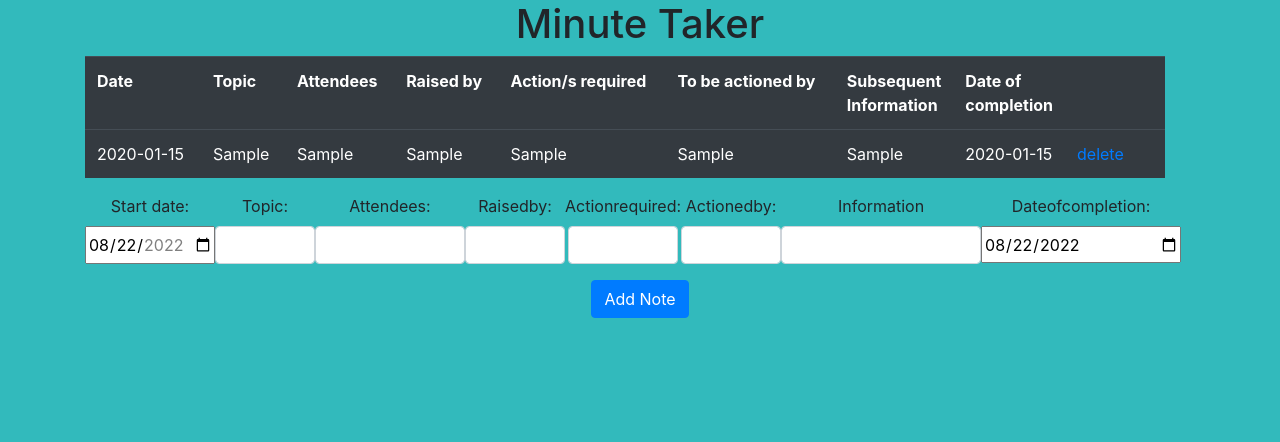
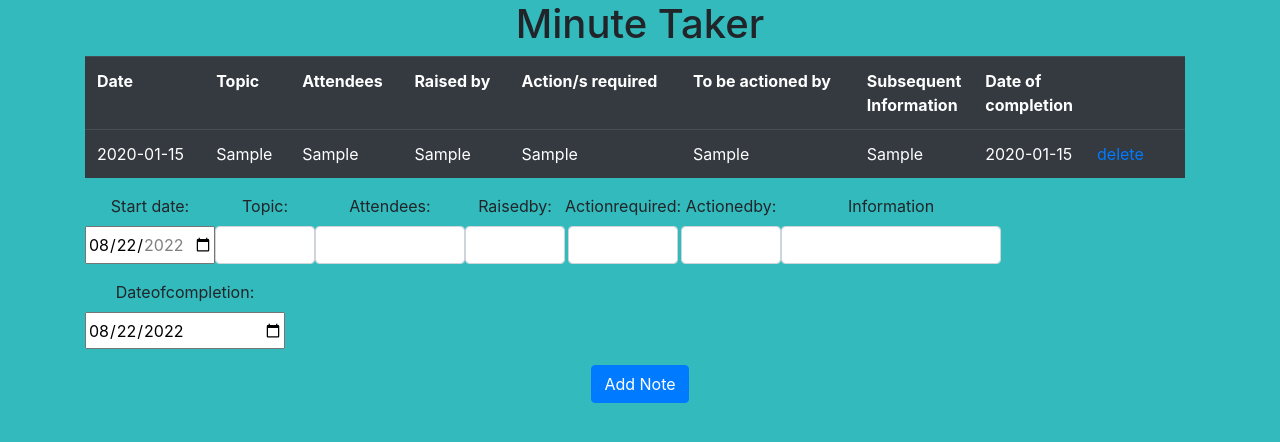
Before and after one commit to ZakariyaMussa/Project-Meeting-Minutes, a Flask app: page / in a window 1280 px wide. Shown: the part 56-498 px from the top of the page. Run offline with Flask 2, Linux system fonts and the light colour scheme; a user stored in the database is signed in; tables that the repository leaves empty hold one stand-in row (values such as "Sample post"); some libraries are stand-ins or nearby versions.

Commit message:
final commit

```diff
--- a/website/templates/home.html
+++ b/website/templates/home.html
@@ -3,7 +3,7 @@
 <h1 align="center">Minute Taker</h1>
 
 
-<table class="table table-dark" style="width: 1080px; float: left;" >
+<table class="table table-dark" style="width: 1100px; float: left;" >
   <tr>
     <th>Date</th>
     <th>Topic</th>
@@ -67,7 +67,7 @@
     </div>
     <div class="form-group">
       <label for="Information ">Information</label></br>
-      <input name="note.Information" id="note.Information" class="form-control" style="width: 200px;"></input>
+      <input name="note.Information" id="note.Information" class="form-control" style="width: 220px;"></input>
     </div>
     <div class="form-group">
       <label for="Dateofcompletion">Dateofcompletion:</label></br>
```
Also changed, not shown: website/database.db.
